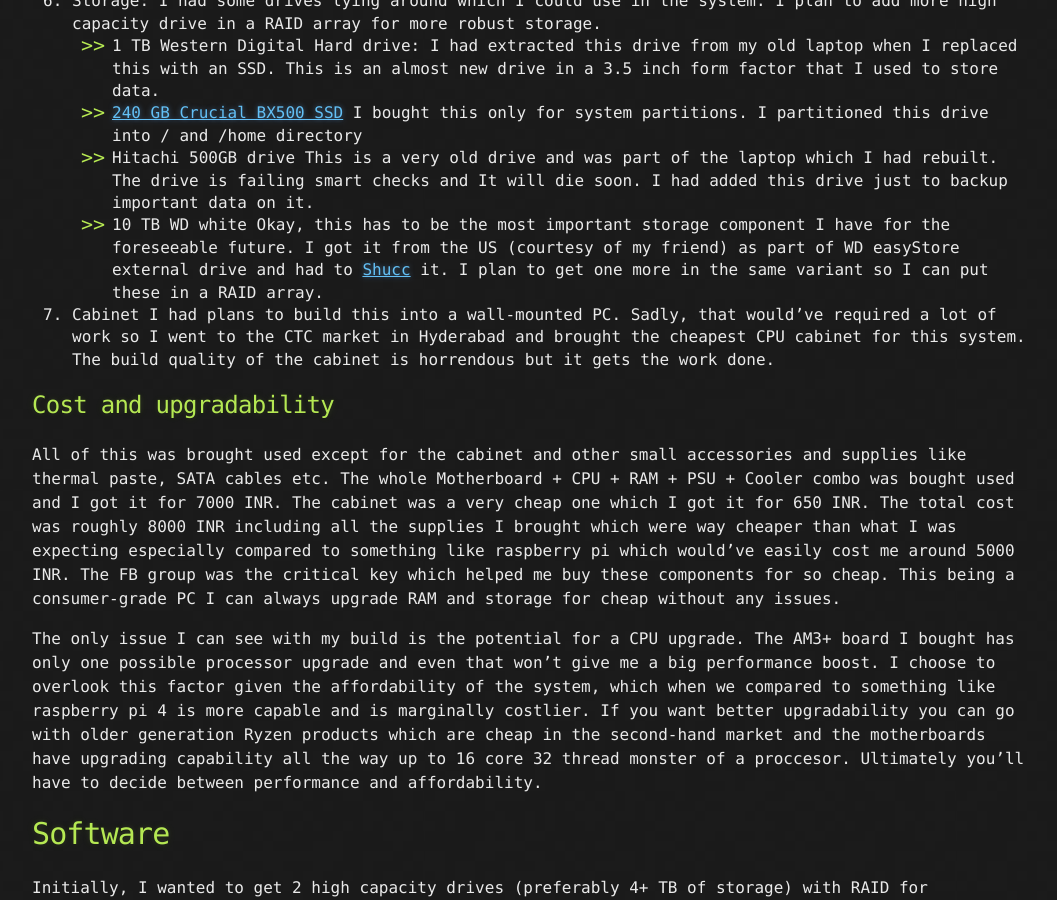
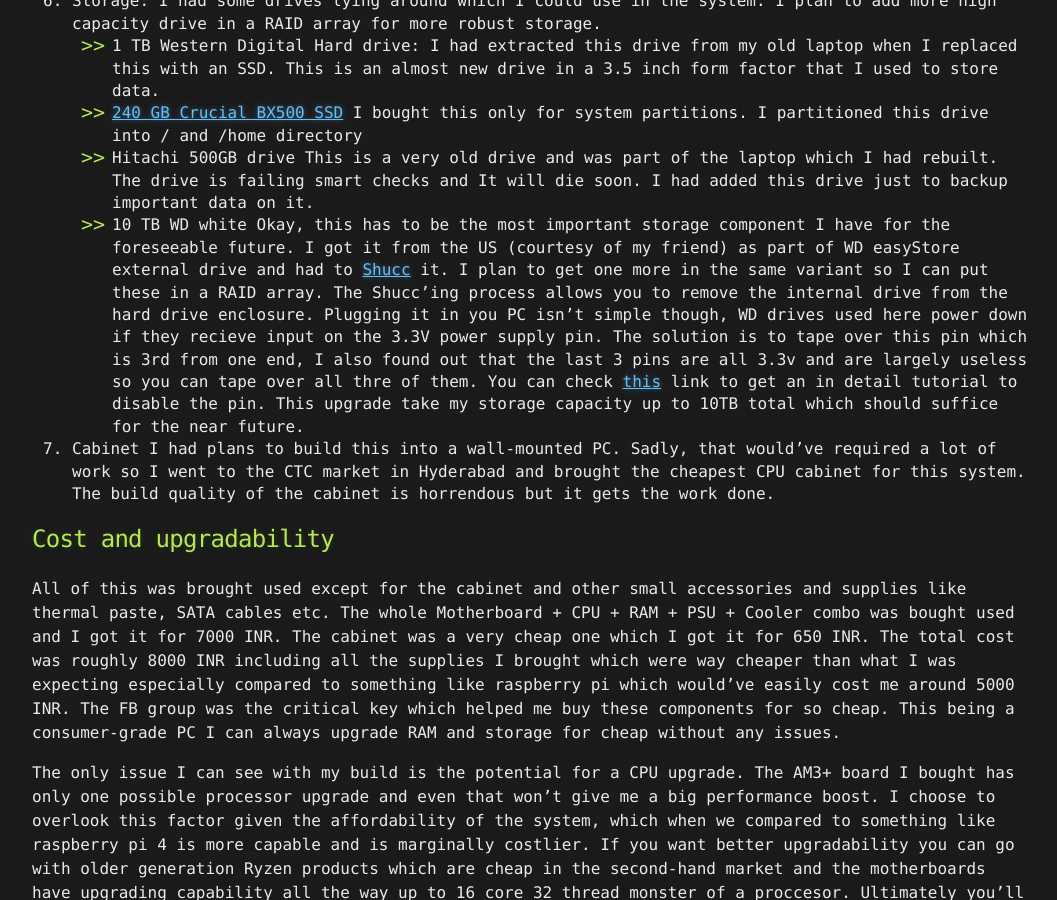
Before and after one commit to bagdeabhishek/bagdeabhishek.github.io, a Jekyll site: the page built from homelab.md, in a window 1280 px wide and 900 px high, scrolled down 2170 px. Shown: the whole window, without its empty margins (108-1165 px from the left). Built offline with Jekyll 4.4.1, drawn with Linux system fonts in a browser that asks for light colours.

Commit message:
Added Shuccing section

```diff
--- a/homelab.md
+++ b/homelab.md
@@ -48,6 +48,7 @@ I bought this only for system partitions. I partitioned this drive into / and /h
 This is a very old drive and was part of the laptop which I had rebuilt. The drive is failing smart checks and It will die soon. I had added this drive just to backup important data on it.
 * 10 TB WD white
 Okay, this has to be the most important storage component I have for the foreseeable future. I got it from the US (courtesy of my friend) as part of WD easyStore external drive and had to [Shucc](https://theinventory.com/drive-shucking-a-cheaper-way-to-fill-your-nas-1828843337) it. I plan to get one more in the same variant so I can put these in a RAID array.
+The Shucc'ing process allows you to remove the internal drive from the hard drive enclosure. Plugging it in you PC isn't simple though, WD drives used here power down if they recieve input on the 3.3V power supply pin. The solution is to tape over this pin which is 3rd from one end, I also found out that the last 3 pins are all 3.3v and are largely useless so you can tape over all thre of them. You can check [this](https://www.instructables.com/id/How-to-Fix-the-33V-Pin-Issue-in-White-Label-Disks-/) link to get an in detail tutorial to disable the pin. This upgrade take my storage capacity up to 10TB total which should suffice for the near future.
 
 7.  Cabinet
 I had plans to build this into a wall-mounted PC. Sadly, that would've required a lot of work so I went to the CTC market in Hyderabad and brought the cheapest CPU cabinet for this system. The build quality of the cabinet is horrendous but it gets the work done.
```
